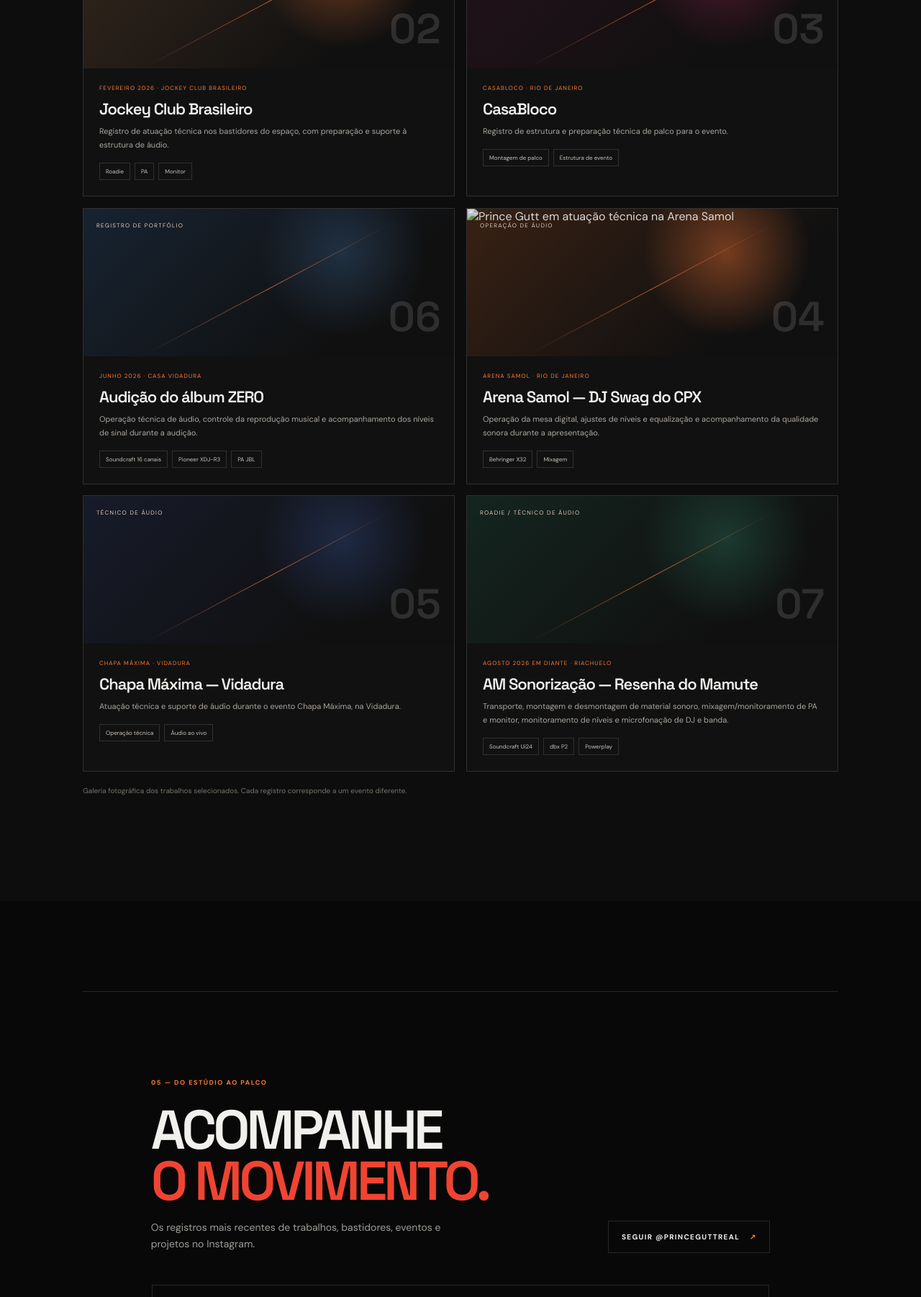
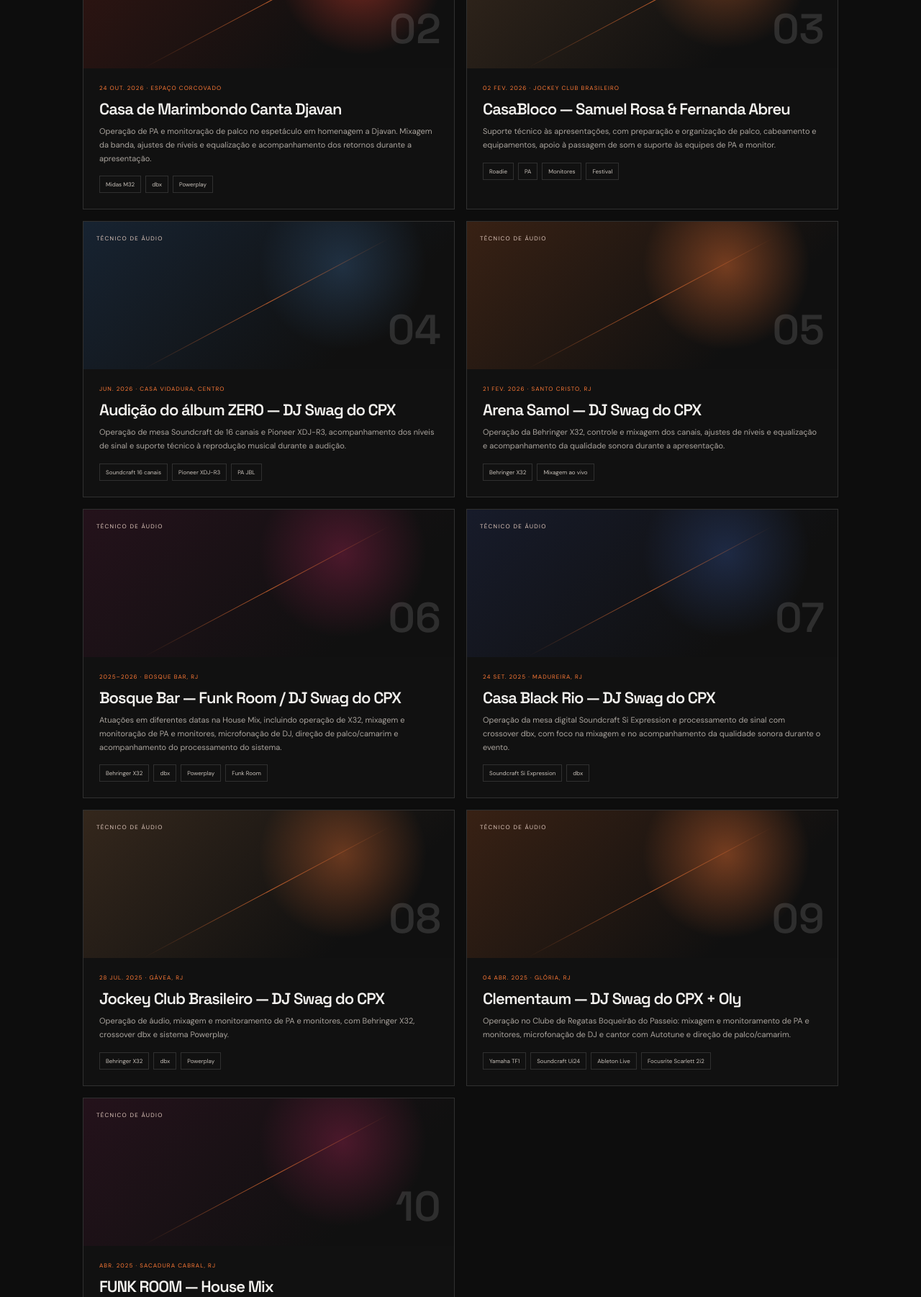
Before and after one commit to princeguttreal/princeguttreal, a plain HTML site: page index.html in a window 1280 px wide. Shown: the part 4101-5903 px from the top of the page at 72% size. Drawn offline with Linux system fonts and the light colour scheme.

Commit message:
Atualiza portfólio com experiências profissionais de áudio ao vivo

```diff
--- a/index.html
+++ b/index.html
@@ -68,17 +68,50 @@
 
     <section class="portfolio section" id="portfolio">
       <div class="section-kicker">04 — PORTFÓLIO DE EVENTOS</div>
-      <div class="portfolio-head"><h2>TRABALHO<br><em>EM CAMPO.</em></h2><p>Experiências profissionais documentadas: operação, suporte de palco e atuação com equipes de sonorização.</p></div>
+      <div class="portfolio-head"><h2>TRABALHO<br><em>EM CAMPO.</em></h2><p>Experiência prática em operação de áudio ao vivo, sistemas de PA e monitores, suporte de palco e infraestrutura técnica para eventos musicais.</p></div>
       <div class="case-grid">
-        <article class="case-card case-featured"><div class="case-visual visual-corcovado"><img src="assets/portfolio/casa-black-rio.webp" alt="Prince Gutt operando a mesa de áudio na Casa Black Rio, em Madureira" loading="lazy"><span>OPERAÇÃO DE ÁUDIO</span><b>01</b></div><div class="case-info"><div class="case-meta">MADUREIRA · RIO DE JANEIRO</div><h3>Casa Black Rio</h3><p>Operação de áudio ao vivo, controle da mixagem e acompanhamento técnico durante o evento.</p><div class="case-tags"><span>Soundcraft Si Expression</span><span>dbx</span></div></div></article>
-        <article class="case-card"><div class="case-visual visual-casabloco"><img src="assets/portfolio/jockey-club-brasileiro.webp" alt="Atuação técnica nos bastidores do Jockey Club Brasileiro" loading="lazy"><span>BASTIDORES / OPERAÇÃO</span><b>02</b></div><div class="case-info"><div class="case-meta">FEVEREIRO 2026 · JOCKEY CLUB BRASILEIRO</div><h3>Jockey Club Brasileiro</h3><p>Registro de atuação técnica nos bastidores do espaço, com preparação e suporte à estrutura de áudio.</p><div class="case-tags"><span>Roadie</span><span>PA</span><span>Monitor</span></div></div></article>
-        <article class="case-card"><div class="case-visual visual-bosque"><img src="assets/portfolio/casabloco.webp" alt="Estrutura de palco e equipamentos no evento CasaBloco" loading="lazy"><span>ESTRUTURA DE PALCO</span><b>03</b></div><div class="case-info"><div class="case-meta">CASABLOCO · RIO DE JANEIRO</div><h3>CasaBloco</h3><p>Registro de estrutura e preparação técnica de palco para o evento.</p><div class="case-tags"><span>Montagem de palco</span><span>Estrutura de evento</span></div></div></article>
-        <article class="case-card"><div class="case-visual visual-vidadura"><span>REGISTRO DE PORTFÓLIO</span><b>06</b></div><div class="case-info"><div class="case-meta">JUNHO 2026 · CASA VIDADURA</div><h3>Audição do álbum ZERO</h3><p>Operação técnica de áudio, controle da reprodução musical e acompanhamento dos níveis de sinal durante a audição.</p><div class="case-tags"><span>Soundcraft 16 canais</span><span>Pioneer XDJ-R3</span><span>PA JBL</span></div></div></article>
-        <article class="case-card"><div class="case-visual visual-arena"><img src="assets/portfolio/arena-samol.webp" alt="Prince Gutt em atuação técnica na Arena Samol" loading="lazy"><span>OPERAÇÃO DE ÁUDIO</span><b>04</b></div><div class="case-info"><div class="case-meta">ARENA SAMOL · RIO DE JANEIRO</div><h3>Arena Samol — DJ Swag do CPX</h3><p>Operação da mesa digital, ajustes de níveis e equalização e acompanhamento da qualidade sonora durante a apresentação.</p><div class="case-tags"><span>Behringer X32</span><span>Mixagem</span></div></div></article>
-        <article class="case-card"><div class="case-visual visual-blackrio"><img src="assets/portfolio/chapa-maxima-vidadura.webp" alt="Atuação técnica no evento Chapa Máxima, na Vidadura" loading="lazy"><span>TÉCNICO DE ÁUDIO</span><b>05</b></div><div class="case-info"><div class="case-meta">CHAPA MÁXIMA · VIDADURA</div><h3>Chapa Máxima — Vidadura</h3><p>Atuação técnica e suporte de áudio durante o evento Chapa Máxima, na Vidadura.</p><div class="case-tags"><span>Operação técnica</span><span>Áudio ao vivo</span></div></div></article>
-        <article class="case-card"><div class="case-visual visual-mamute"><span>ROADIE / TÉCNICO DE ÁUDIO</span><b>07</b></div><div class="case-info"><div class="case-meta">AGOSTO 2026 EM DIANTE · RIACHUELO</div><h3>AM Sonorização — Resenha do Mamute</h3><p>Transporte, montagem e desmontagem de material sonoro, mixagem/monitoramento de PA e monitor, monitoramento de níveis e microfonação de DJ e banda.</p><div class="case-tags"><span>Soundcraft Ui24</span><span>dbx P2</span><span>Powerplay</span></div></div></article>
+        <article class="case-card case-featured">
+          <div class="case-visual visual-mamute"><span>ROADIE / TÉCNICO DE ÁUDIO</span><b>01</b></div>
+          <div class="case-info"><div class="case-meta">AGO. 2026 — ATUAL · RIACHUELO, RJ</div><h3>AM Sonorização — Resenha do Mamute</h3><p>Atuação como roadie e técnico de áudio: transporte, montagem e desmontagem de equipamentos, mixagem e monitoramento de PA e monitores, acompanhamento de níveis sonoros e microfonação de DJ e banda.</p><div class="case-tags"><span>Soundcraft Ui24</span><span>dbx P2</span><span>Powerplay Lexsen</span><span>Ableton Live</span></div></div>
+        </article>
+        <article class="case-card">
+          <div class="case-visual visual-corcovado"><span>PA / MONITOR</span><b>02</b></div>
+          <div class="case-info"><div class="case-meta">24 OUT. 2026 · ESPAÇO CORCOVADO</div><h3>Casa de Marimbondo Canta Djavan</h3><p>Operação de PA e monitoração de palco no espetáculo em homenagem a Djavan. Mixagem da banda, ajustes de níveis e equalização e acompanhamento dos retornos durante a apresentação.</p><div class="case-tags"><span>Midas M32</span><span>dbx</span><span>Powerplay</span></div></div>
+        </article>
+        <article class="case-card">
+          <div class="case-visual visual-casabloco"><span>ROADIE / PA / MONITOR</span><b>03</b></div>
+          <div class="case-info"><div class="case-meta">02 FEV. 2026 · JOCKEY CLUB BRASILEIRO</div><h3>CasaBloco — Samuel Rosa &amp; Fernanda Abreu</h3><p>Suporte técnico às apresentações, com preparação e organização de palco, cabeamento e equipamentos, apoio à passagem de som e suporte às equipes de PA e monitor.</p><div class="case-tags"><span>Roadie</span><span>PA</span><span>Monitores</span><span>Festival</span></div></div>
+        </article>
+        <article class="case-card">
+          <div class="case-visual visual-vidadura"><span>TÉCNICO DE ÁUDIO</span><b>04</b></div>
+          <div class="case-info"><div class="case-meta">JUN. 2026 · CASA VIDADURA, CENTRO</div><h3>Audição do álbum ZERO — DJ Swag do CPX</h3><p>Operação de mesa Soundcraft de 16 canais e Pioneer XDJ-R3, acompanhamento dos níveis de sinal e suporte técnico à reprodução musical durante a audição.</p><div class="case-tags"><span>Soundcraft 16 canais</span><span>Pioneer XDJ-R3</span><span>PA JBL</span></div></div>
+        </article>
+        <article class="case-card">
+          <div class="case-visual visual-arena"><span>TÉCNICO DE ÁUDIO</span><b>05</b></div>
+          <div class="case-info"><div class="case-meta">21 FEV. 2026 · SANTO CRISTO, RJ</div><h3>Arena Samol — DJ Swag do CPX</h3><p>Operação da Behringer X32, controle e mixagem dos canais, ajustes de níveis e equalização e acompanhamento da qualidade sonora durante a apresentação.</p><div class="case-tags"><span>Behringer X32</span><span>Mixagem ao vivo</span></div></div>
+        </article>
+        <article class="case-card">
+          <div class="case-visual visual-bosque"><span>TÉCNICO DE ÁUDIO</span><b>06</b></div>
+          <div class="case-info"><div class="case-meta">2025–2026 · BOSQUE BAR, RJ</div><h3>Bosque Bar — Funk Room / DJ Swag do CPX</h3><p>Atuações em diferentes datas na House Mix, incluindo operação de X32, mixagem e monitoração de PA e monitores, microfonação de DJ, direção de palco/camarim e acompanhamento do processamento do sistema.</p><div class="case-tags"><span>Behringer X32</span><span>dbx</span><span>Powerplay</span><span>Funk Room</span></div></div>
+        </article>
+        <article class="case-card">
+          <div class="case-visual visual-blackrio"><span>TÉCNICO DE ÁUDIO</span><b>07</b></div>
+          <div class="case-info"><div class="case-meta">24 SET. 2025 · MADUREIRA, RJ</div><h3>Casa Black Rio — DJ Swag do CPX</h3><p>Operação da mesa digital Soundcraft Si Expression e processamento de sinal com crossover dbx, com foco na mixagem e no acompanhamento da qualidade sonora durante o evento.</p><div class="case-tags"><span>Soundcraft Si Expression</span><span>dbx</span></div></div>
+        </article>
+        <article class="case-card">
+          <div class="case-visual visual-casabloco"><span>TÉCNICO DE ÁUDIO</span><b>08</b></div>
+          <div class="case-info"><div class="case-meta">28 JUL. 2025 · GÁVEA, RJ</div><h3>Jockey Club Brasileiro — DJ Swag do CPX</h3><p>Operação de áudio, mixagem e monitoramento de PA e monitores, com Behringer X32, crossover dbx e sistema Powerplay.</p><div class="case-tags"><span>Behringer X32</span><span>dbx</span><span>Powerplay</span></div></div>
+        </article>
+        <article class="case-card">
+          <div class="case-visual visual-arena"><span>TÉCNICO DE ÁUDIO</span><b>09</b></div>
+          <div class="case-info"><div class="case-meta">04 ABR. 2025 · GLÓRIA, RJ</div><h3>Clementaum — DJ Swag do CPX + Oly</h3><p>Operação no Clube de Regatas Boqueirão do Passeio: mixagem e monitoramento de PA e monitores, microfonação de DJ e cantor com Autotune e direção de palco/camarim.</p><div class="case-tags"><span>Yamaha TF1</span><span>Soundcraft Ui24</span><span>Ableton Live</span><span>Focusrite Scarlett 2i2</span></div></div>
+        </article>
+        <article class="case-card">
+          <div class="case-visual visual-bosque"><span>TÉCNICO DE ÁUDIO</span><b>10</b></div>
+          <div class="case-info"><div class="case-meta">ABR. 2025 · SACADURA CABRAL, RJ</div><h3>FUNK ROOM — House Mix</h3><p>Operação técnica de áudio com mixagem e monitoramento de PA e monitores, operação de mesa digital, processamento de sinal e distribuição de monitoração de fones.</p><div class="case-tags"><span>Behringer X32</span><span>dbx</span><span>Powerplay Lexsen LHA8000</span></div></div>
+        </article>
       </div>
-      <p class="portfolio-note">Galeria fotográfica dos trabalhos selecionados. Cada registro corresponde a um evento diferente.</p>
+      <p class="portfolio-note">Portfólio em atualização. Registros fotográficos e vídeos de cada evento serão incorporados às respectivas experiências conforme o material for enviado.</p>
     </section>
 
     <section class="contact section" id="contato">
```
